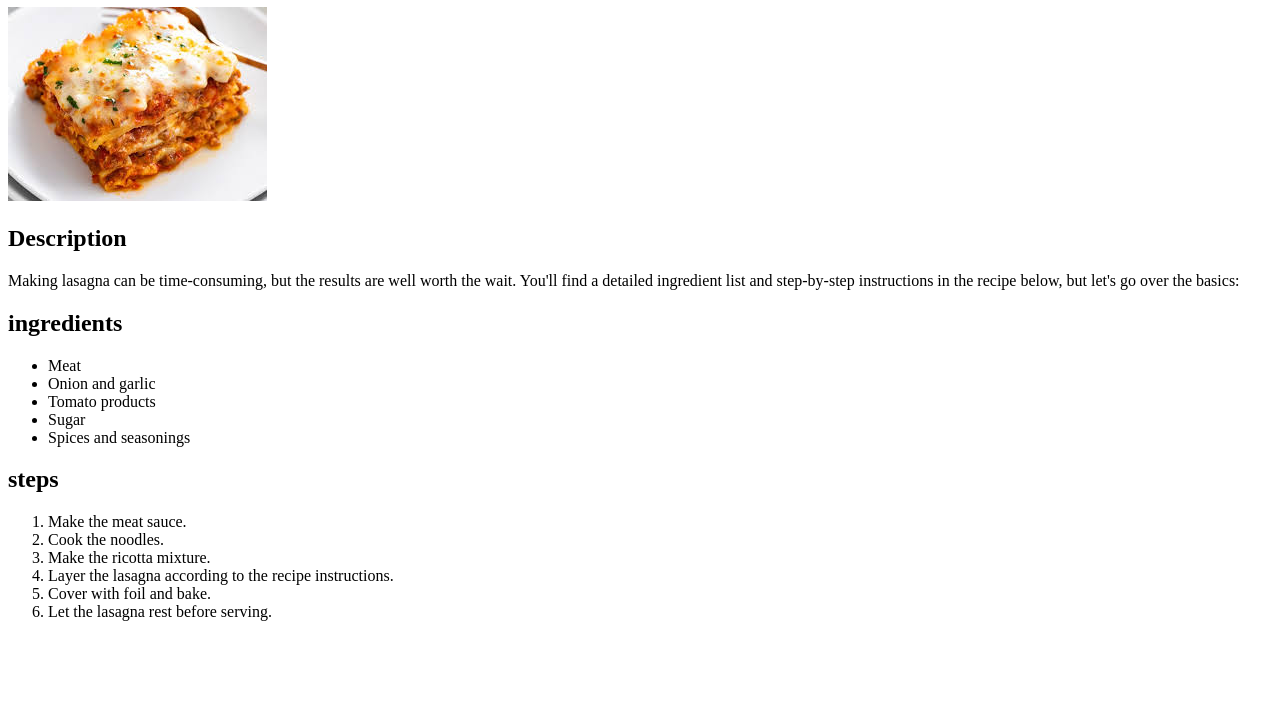
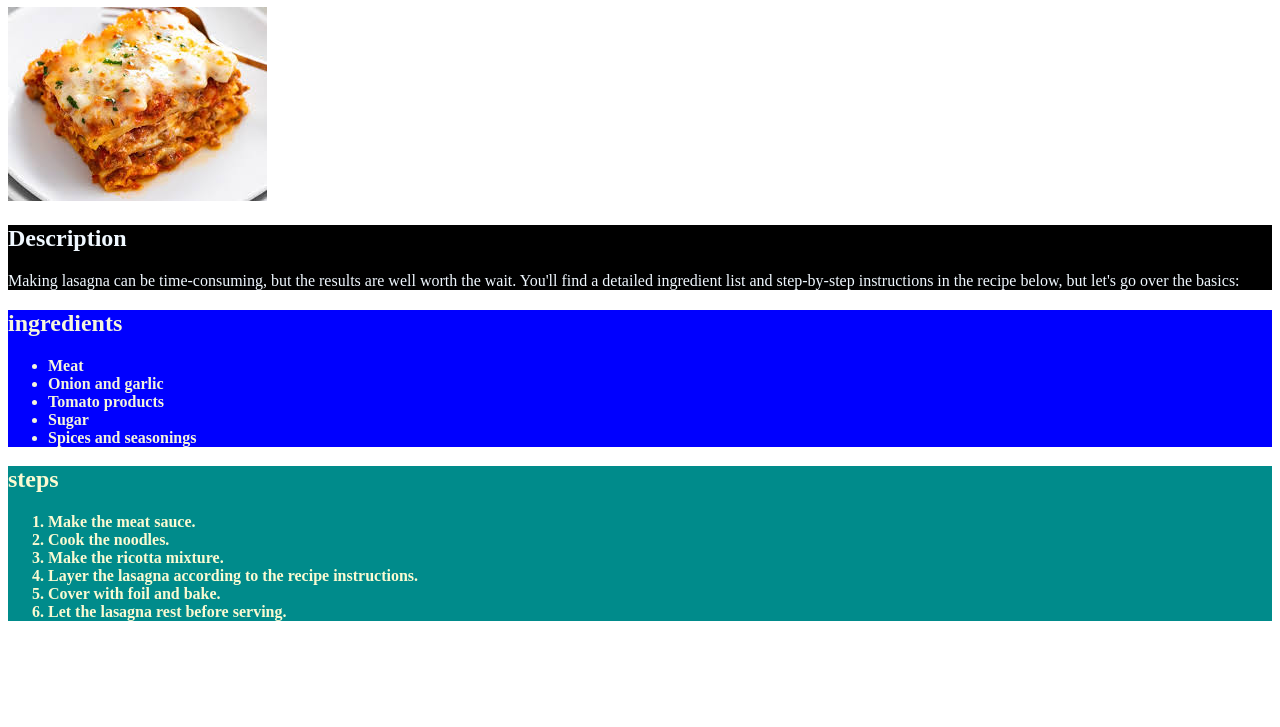
Before and after one commit to Tansin9/odin-recipes, a plain HTML site: page recipes/lasagna.html in a window 1280 px wide. Shown: the part 73-800 px from the top of the page. Drawn offline with Linux system fonts and the light colour scheme.

Commit message:
css to one recipe lasagna

```diff
--- a/recipes/lasagna.html
+++ b/recipes/lasagna.html
@@ -4,15 +4,19 @@
     <meta charset="UTF-8">
     <meta name="viewport" content="width=device-width, initial-scale=1.0">
     <title>lasagna</title>
+    <link rel="stylesheet" href="style.css">
 </head>
 <body>
-    <h1>lasagna</h1>
+    <h1 class="header">lasagna</h1>
     <img src="../images/lasagna.jpeg" alt="lasagna ">
+    <div id="Description">
     <p>
         <h2>Description</h2>
 
         Making lasagna can be time-consuming, but the results are well worth the wait. You'll find a detailed ingredient list and step-by-step instructions in the recipe below, but let's go over the basics:
     </p>
+</div>
+    <div class="ingredients">
     <h2>ingredients</h2>
     <ul>
         <li>Meat </li>
@@ -21,6 +25,8 @@
         <li> Sugar</li>
         <li>Spices and seasonings </li>
     </ul>
+</div>
+<div class="steps">
     <h2>steps</h2>
     <ol>
         <li>Make the meat sauce. </li>
@@ -30,5 +36,6 @@
         <li>Cover with foil and bake. </li>
         <li> Let the lasagna rest before serving.</li>
     </ol>
+</div>
 </body>
 </html>
--- /dev/null
+++ b/recipes/style.css
@@ -0,0 +1,19 @@
+.header{
+    background-color: aqua;
+    font-weight: bold;;
+    color: bisque;
+}
+#Description{
+    background-color: black;
+    color: aliceblue;
+}
+.ingredients{
+    background-color: blue;
+    color: beige;
+    font-weight: bold;
+}
+.steps{
+    background-color:darkcyan ;
+    color: lightgoldenrodyellow;
+    font-weight: bold;
+}
```
